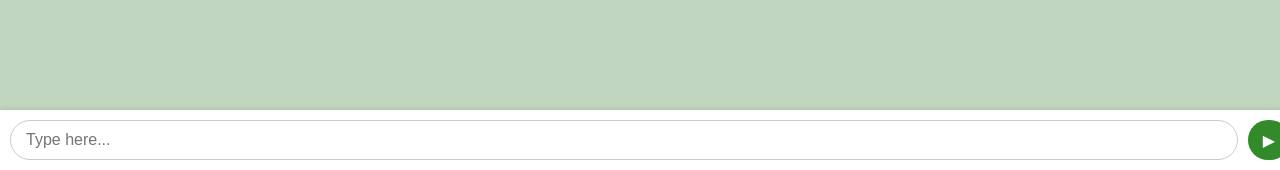
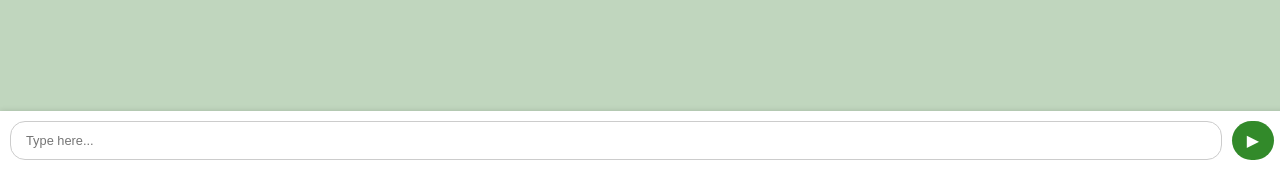
Before and after one commit to KGU-2025-Capstone/K_Medi_Guide_FE_BE, a Spring Boot app: page /chatbot in a window 1280 px wide. Shown: the part 630-800 px from the top of the page. Run offline with Spring Boot 4, Linux system fonts and the light colour scheme; data that the repository does not hold is empty; some of the project's set-up classes (security, data sources, template engines, error pages and the like) are left out, and stand-ins take their place.

Commit message:
fix : chatbot 전송버튼 짤림 현상 수정

```diff
--- a/src/main/resources/static/css/chatbot.css
+++ b/src/main/resources/static/css/chatbot.css
@@ -151,9 +151,9 @@ header {
 .chat-input {
     flex: 1;
     padding: 10px 15px;
-    font-size: 16px;
+    font-size: 0.8rem;
     border: 1px solid #ccc;
-    border-radius: 20px;
+    border-radius: 15px;
     outline: none;
 }
 
@@ -163,6 +163,7 @@ header {
     border: none;
     padding: 10px 15px;
     margin-left: 10px;
+    margin-right : 1rem;
     border-radius: 20px;
     font-size: 16px;
     cursor: pointer;
```
